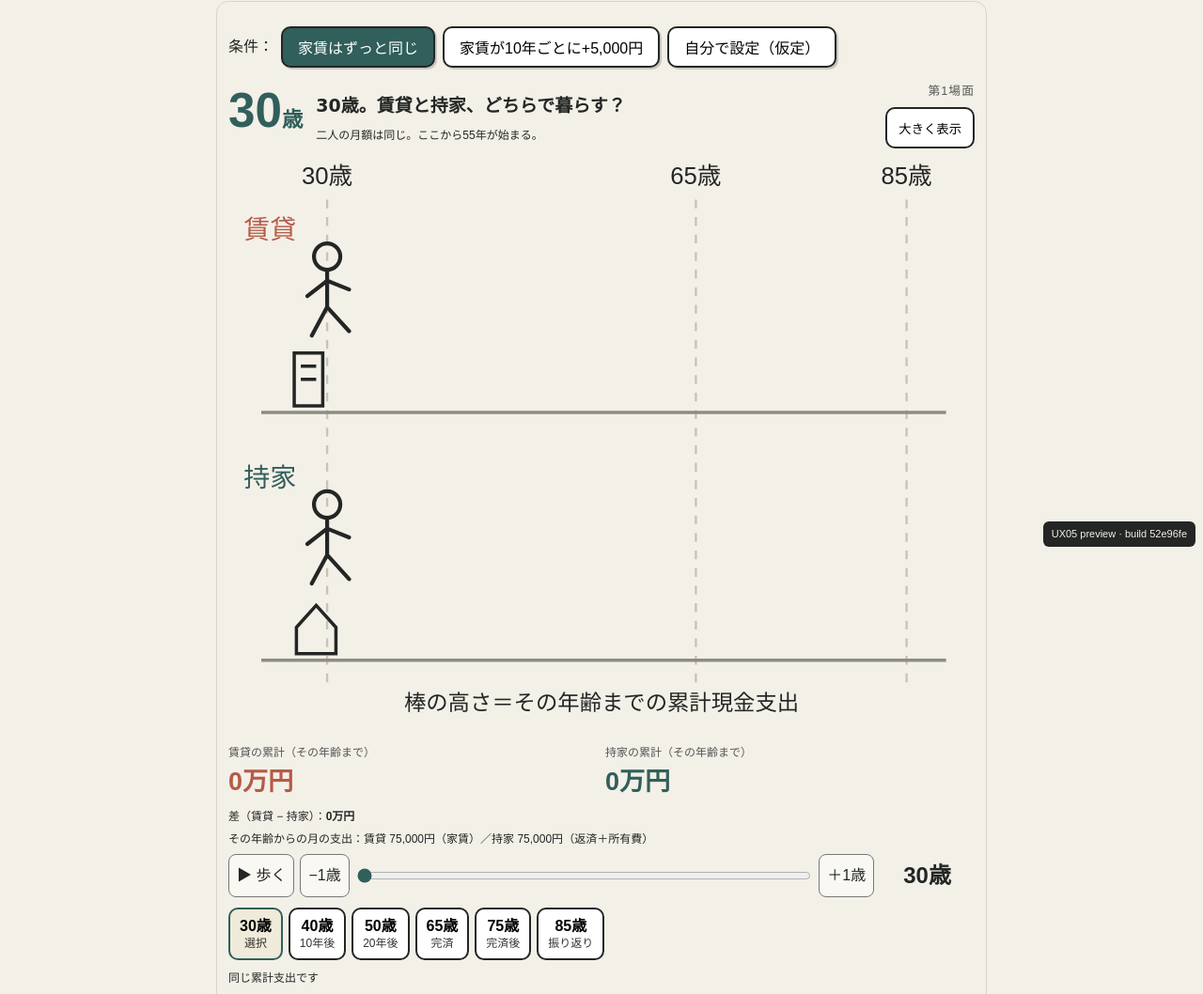
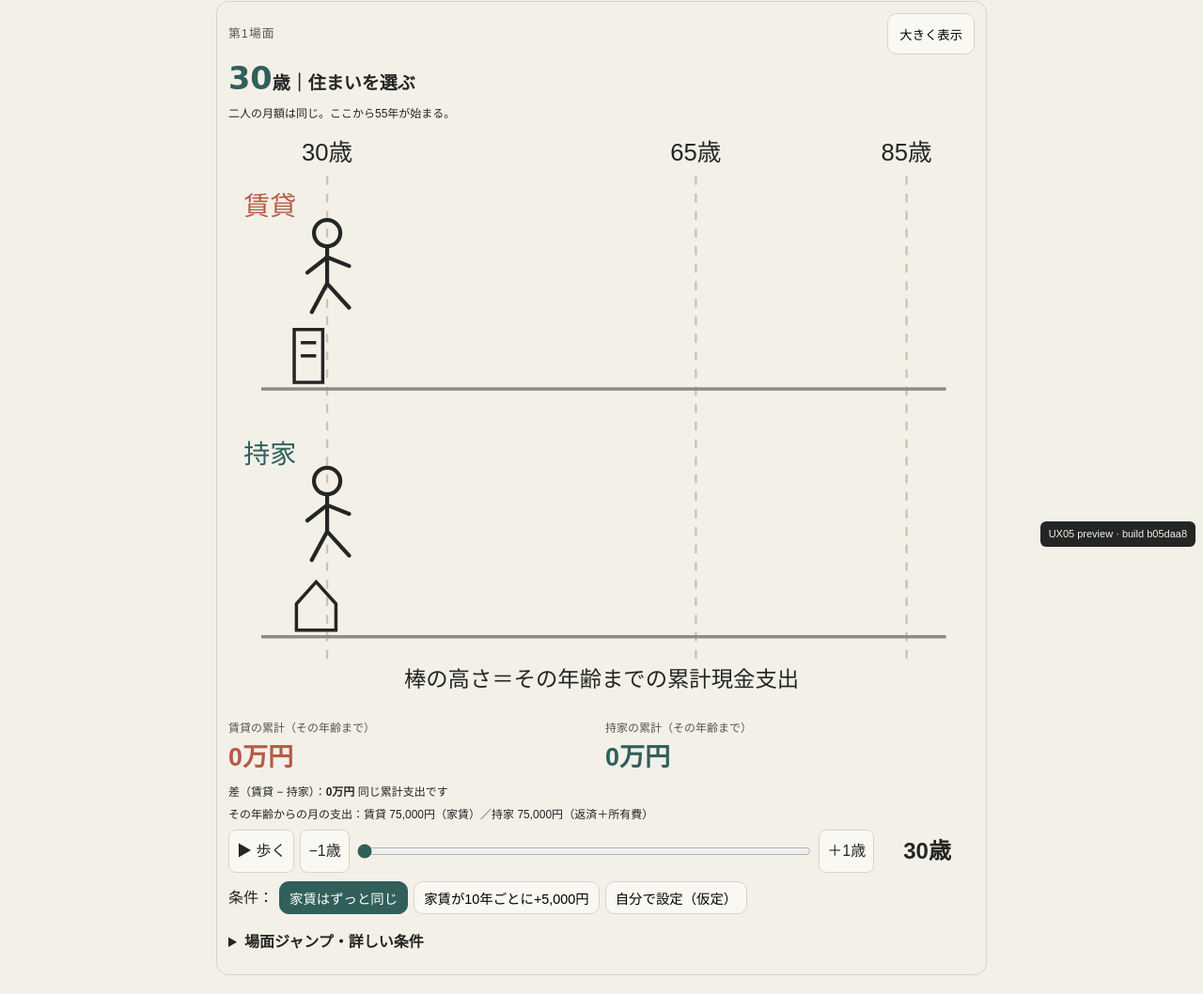
Before and after one commit to gurumoninvester-source/okane-simulators, a plain HTML site: page preview-ux05/stories/index.html in a window 1280 px wide. Shown: the part 210-1268 px from the top of the page at 94% size. Drawn offline with Linux system fonts and the light colour scheme; a web font is replaced by a local one.

Commit message:
Preview: UX05 candidate v3 (build b05daa8, stories layout final)

```diff
--- a/preview-ux05/stories/index.html
+++ b/preview-ux05/stories/index.html
@@ -29,11 +29,6 @@ summary{cursor:pointer;font-weight:700;padding:6px 0}
 @media (max-width:640px){.agebox{font-size:1.25rem}}
 button:focus-visible,input:focus-visible,summary:focus-visible,a:focus-visible{outline:3px solid var(--green);outline-offset:2px}
 
-.chapter{display:flex;gap:14px;align-items:flex-start;margin:6px 0 2px}
-.big-age{font-size:3.2rem;font-weight:700;line-height:1;color:var(--green);white-space:nowrap}
-.big-age small{font-size:1.4rem}
-.chapter h2{font-size:1.25rem;margin:2px 0 4px;font-family:"Klee One",cursive}
-.chapter p{margin:0;font-size:.92rem}
 .scene-no{font-size:.8rem;letter-spacing:.08em;text-align:right;opacity:.75;white-space:nowrap}
 .chapters{display:flex;gap:6px;flex-wrap:wrap;margin:10px 0}
 .chapters button{font-family:inherit;border:2px solid var(--ink);background:#fff;border-radius:10px;padding:8px 10px;cursor:pointer;text-align:center;line-height:1.25}
@@ -43,6 +38,20 @@ button:focus-visible,input:focus-visible,summary:focus-visible,a:focus-visible{o
 .sr-only{position:absolute;width:1px;height:1px;overflow:hidden;clip:rect(0 0 0 0);white-space:nowrap}
 </style>
 <link rel="stylesheet" href="../assets/ux05.css">
+<style>
+.stage-top{display:flex;justify-content:space-between;align-items:center;gap:8px}
+.stage-title{font-family:"Klee One",cursive;font-size:1.45rem;line-height:1.3;margin:4px 0 2px;color:var(--ink)}
+.stage-title #bigAge{font-size:2.1rem;font-weight:700;color:var(--green)}
+.stage-explain{font-size:.95rem;margin:0 0 6px}
+.ux05-stage .controls button,.ux05-stage .chapters button{border:1px solid #D8D4C9;background:#FAF8F2;box-shadow:none}
+.ux05-stage .controls button[aria-pressed="true"]{background:var(--green);color:#fff;border-color:var(--green)}
+.ux05-stage .chapters button[aria-current="true"]{background:#EFEAD9;border-color:var(--green)}
+.ux05-stage .ux05-controls button{border:1px solid #D8D4C9;background:#FAF8F2}
+.ux05-stage details{margin:10px 0 2px}
+.ux05-stage .controls[aria-label="家賃の条件"]{gap:6px;margin:8px 0 0}
+.ux05-stage .controls[aria-label="家賃の条件"] button{padding:6px 10px;font-size:.9rem}
+</style>
+
 <meta property="og:title" content="住宅の物語 ｜ お金を考えすぎる会社員">
 <meta property="og:description" content="30歳から85歳まで、賃貸と持家の累計現金支出を歩いて比べる体験ページ。年齢を動かして、差が生まれる理由まで見られます。">
 <meta property="og:type" content="website">
@@ -69,33 +78,18 @@ button:focus-visible,input:focus-visible,summary:focus-visible,a:focus-visible{o
   <p>この物語の動画版（Instagram・公開中）：<a href="https://www.instagram.com/reel/Df5xKEXDuIB/" rel="noopener">住宅編のリールを見る</a></p>
 
 <section class="ux05-stage" id="storyStage" aria-label="二人の人生の舞台">
-  <div class="controls" role="group" aria-label="家賃の条件">
-    <span>条件：</span>
-    <button type="button" id="presetFixed" aria-pressed="true">家賃はずっと同じ</button>
-    <button type="button" id="presetRise" aria-pressed="false">家賃が10年ごとに+5,000円</button>
-    <button type="button" id="presetCustom" aria-pressed="false">自分で設定（仮定）</button>
-  </div>
-  <div class="custombox" id="customBox">
-    <label>家賃（月額）<input type="range" id="rentRange" min="50000" max="120000" step="5000" value="75000" aria-label="家賃の月額"><output id="rentOut">75,000円</output></label>
-    <label>10年ごとの上昇<input type="range" id="riseRange" min="0" max="10000" step="1000" value="0" aria-label="10年ごとの家賃上昇額"><output id="riseOut">0円</output></label>
-    <p class="note">自分で設定した場合は「仮定」のモデルです。持家側の月額（返済＋所有費）も同じ初月の金額にそろえて計算します。</p>
-  </div>
-    <div style="display:flex;justify-content:space-between;align-items:flex-start">
-      <div class="chapter">
-        <div class="big-age"><span id="bigAge">30</span><small>歳</small></div>
-        <div><h2 id="chapterTitle">30歳。賃貸と持家、どちらで暮らす？</h2><p id="chapterSub">二人の月額は同じ。ここから55年が始まる。</p></div>
-      </div>
-      <div>
-        <div class="scene-no" id="sceneNo">第1場面</div>
-        <button type="button" id="expandBtn" aria-expanded="false" style="min-height:44px;white-space:nowrap;font-family:inherit;border:2px solid var(--ink);background:#fff;border-radius:10px;padding:6px 12px;cursor:pointer;margin-top:6px">大きく表示</button>
-      </div>
+    <div class="stage-top">
+      <span class="scene-no" id="sceneNo">第1場面</span>
+      <button type="button" id="expandBtn" aria-expanded="false" style="min-height:44px;white-space:nowrap;font-family:inherit;border:1px solid #D8D4C9;background:#FAF8F2;border-radius:10px;padding:6px 12px;cursor:pointer">大きく表示</button>
     </div>
+    <h2 class="stage-title"><span id="bigAge">30</span>歳｜<span id="sceneLabel">住まいを選ぶ</span></h2>
+    <p id="chapterSub" class="stage-explain">二人の月額は同じ。ここから55年が始まる。</p>
     <svg id="ux05Timeline" class="ux05-timeline" role="img" aria-label="年齢ごとの累計現金支出"></svg>
     <div class="ux05-results">
       <div><small>賃貸の累計（その年齢まで）</small><strong id="gRent" class="ux05-rent">0万円</strong></div>
       <div><small>持家の累計（その年齢まで）</small><strong id="gOwn" class="ux05-own">0万円</strong></div>
     </div>
-    <p>差（賃貸 − 持家）：<strong id="gDiff">0万円</strong></p>
+    <p>差（賃貸 − 持家）：<strong id="gDiff">0万円</strong> <span id="diffDir" aria-live="polite">同じ累計支出です</span></p>
     <p>その年齢からの月の支出：賃貸 <span id="mRent">75,000円</span>（家賃）／持家 <span id="mOwn">75,000円</span>（<span id="mOwnSub">返済＋所有費</span>）</p>
     <div class="ux05-controls">
       <button type="button" id="playBtn">▶ 歩く</button>
@@ -104,7 +98,15 @@ button:focus-visible,input:focus-visible,summary:focus-visible,a:focus-visible{o
       <button type="button" id="plusBtn" aria-label="1歳進む">＋1歳</button>
       <span class="agebox"><span id="ageNow">30</span>歳</span>
     </div>
-    <div class="chapters" role="group" aria-label="場面ジャンプ">
+    <div class="controls" role="group" aria-label="家賃の条件">
+    <span>条件：</span>
+    <button type="button" id="presetFixed" aria-pressed="true">家賃はずっと同じ</button>
+    <button type="button" id="presetRise" aria-pressed="false">家賃が10年ごとに+5,000円</button>
+    <button type="button" id="presetCustom" aria-pressed="false">自分で設定（仮定）</button>
+  </div>
+    <details id="moreBox">
+      <summary>場面ジャンプ・詳しい条件</summary>
+      <div class="chapters" role="group" aria-label="場面ジャンプ">
       <button type="button" data-ch="30"><b>30歳</b><span>選択</span></button>
       <button type="button" data-ch="40"><b>40歳</b><span>10年後</span></button>
       <button type="button" data-ch="50"><b>50歳</b><span>20年後</span></button>
@@ -112,7 +114,13 @@ button:focus-visible,input:focus-visible,summary:focus-visible,a:focus-visible{o
       <button type="button" data-ch="75"><b>75歳</b><span>完済後</span></button>
       <button type="button" data-ch="85"><b>85歳</b><span>振り返り</span></button>
     </div>
-    <p id="diffDir" aria-live="polite">同じ累計支出です</p>
+      <div class="custombox" id="customBox">
+    <label>家賃（月額）<input type="range" id="rentRange" min="50000" max="120000" step="5000" value="75000" aria-label="家賃の月額"><output id="rentOut">75,000円</output></label>
+    <label>10年ごとの上昇<input type="range" id="riseRange" min="0" max="10000" step="1000" value="0" aria-label="10年ごとの家賃上昇額"><output id="riseOut">0円</output></label>
+    <p class="note">自分で設定した場合は「仮定」のモデルです。持家側の月額（返済＋所有費）も同じ初月の金額にそろえて計算します。</p>
+  </div>
+
+    </details>
     <p class="sr-only" id="srStatus" aria-live="polite"></p>
   </section>
 
@@ -195,7 +203,8 @@ import { renderTimeline } from '../assets/ux05.js';
     var c = cum(state.age, p);
     var ch = chapter(state.age, p);
     $('bigAge').textContent = state.age;
-    $('chapterTitle').textContent = ch.t;
+    var sceneLabel = state.age < 40 ? '住まいを選ぶ' : state.age < 50 ? '支払いが積み上がる' : state.age < 65 ? (monthlyRent(state.age, p) > p.rent ? '家賃の差が出てきた' : '差はまだ小さい') : state.age === 65 ? 'ローン完済' : state.age < 75 ? '完済後' : state.age < 85 ? '差が広がる' : '55年の振り返り';
+    $('sceneLabel').textContent = sceneLabel;
     $('chapterSub').textContent = ch.s;
     $('sceneNo').textContent = ch.n;
     $('mRent').textContent = yen(monthlyRent(state.age, p)) + '円';
@@ -266,6 +275,7 @@ import { renderTimeline } from '../assets/ux05.js';
       $(pair[1]).setAttribute('aria-pressed', String(pair[0] === name));
     });
     $('customBox').classList.toggle('open', name === 'custom');
+    if(name === 'custom'){ $('moreBox').open = true; }
     render();
   }
   $('playBtn').addEventListener('click', play);
@@ -297,6 +307,6 @@ import { renderTimeline } from '../assets/ux05.js';
   render();
 })();
 </script>
-<div style="position:fixed;right:8px;bottom:8px;z-index:99999;background:#232624;color:#F3F0E8;font-size:11px;padding:4px 9px;border-radius:6px;font-family:sans-serif">UX05 preview · build 52e96fe</div>
+<div style="position:fixed;right:8px;bottom:8px;z-index:99999;background:#232624;color:#F3F0E8;font-size:11px;padding:4px 9px;border-radius:6px;font-family:sans-serif">UX05 preview · build b05daa8</div>
 </body>
 </html>
```
Also changed, not shown: preview-ux05/404.html (+1 -1 lines), preview-ux05/about/index.html (+1 -1 lines), preview-ux05/index.html (+1 -1 lines), preview-ux05/methodology/index.html (+1 -1 lines), preview-ux05/privacy/index.html (+1 -1 lines), preview-ux05/products/index.html (+1 -1 lines), preview-ux05/tools/furusato/index.html (+1 -1 lines), preview-ux05/tools/household-survey/index.html (+1 -1 lines), preview-ux05/tools/household/index.html (+1 -1 lines), preview-ux05/tools/income/index.html (+1 -1 lines), preview-ux05/tools/index.html (+1 -1 lines), preview-ux05/tools/investment/index.html (+1 -1 lines), preview-ux05/tools/kodomo-nisa/index.html (+1 -1 lines), preview-ux05/tools/pension/index.html (+1 -1 lines), 3 more files, 2 other files.
